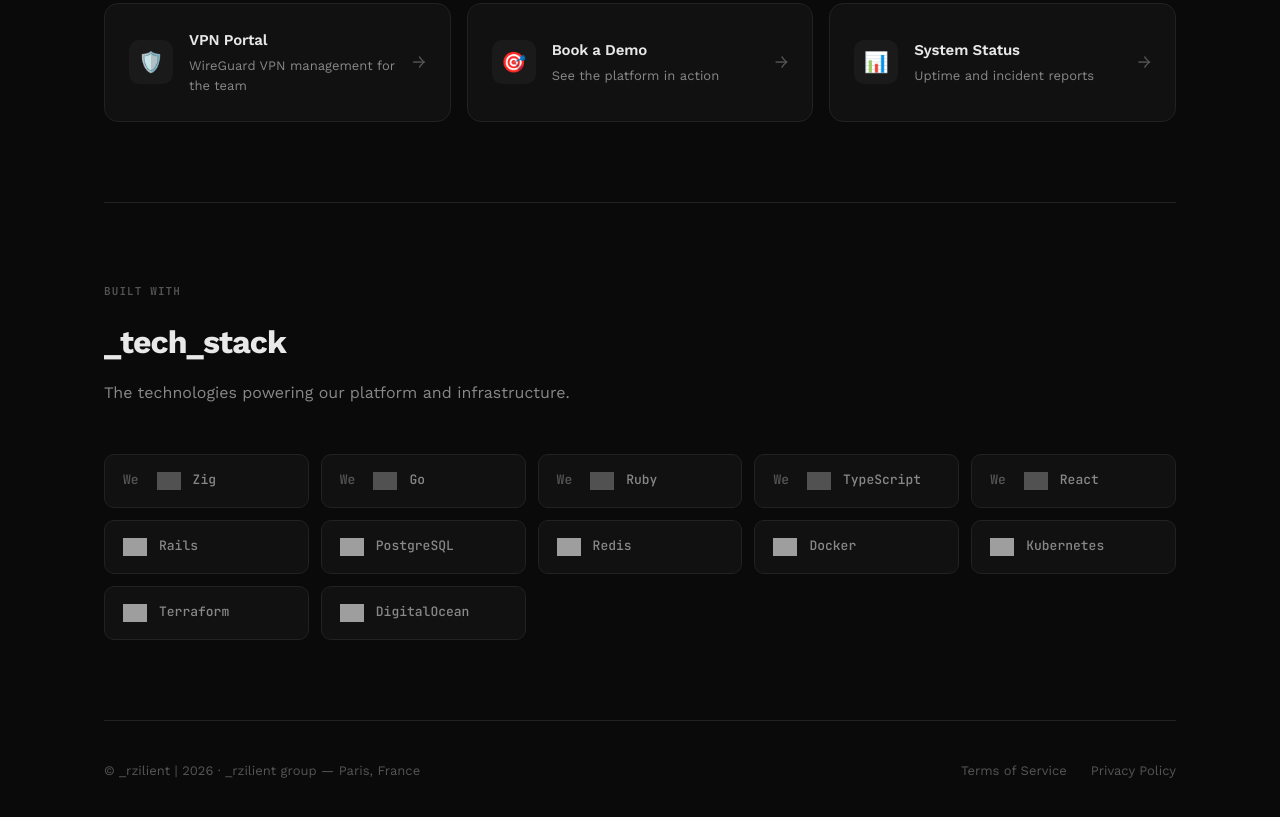
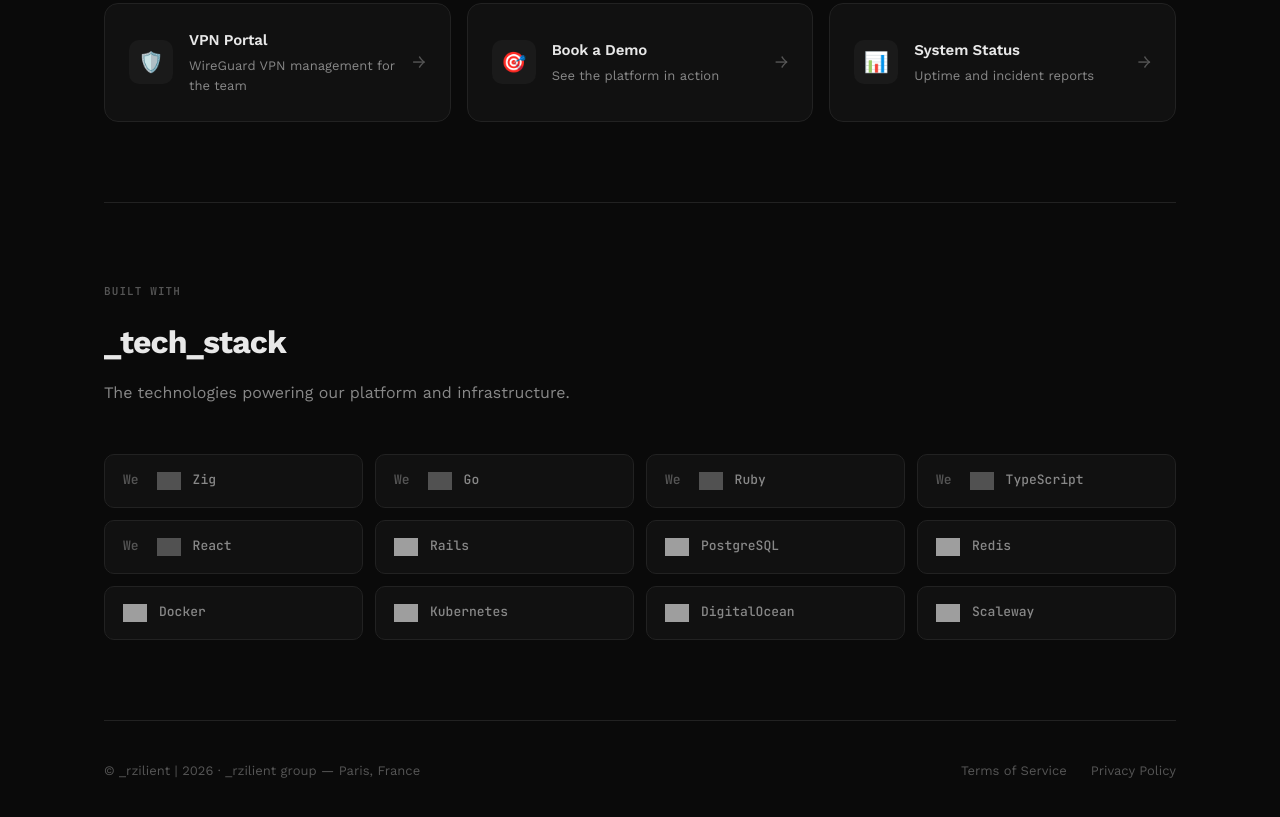
Before and after one commit to rzilient-club/static-page, a plain HTML site: page index.html in a window 1280 px wide. Shown: the part 2010-2827 px from the top of the page. Drawn offline with nearby package versions, Linux system fonts and the light colour scheme; grey boxes are pictures that could not be loaded.

```diff
--- a/css/main.css
+++ b/css/main.css
@@ -863,7 +863,7 @@
 
 .stack-grid {
   display: grid;
-  grid-template-columns: repeat(auto-fill, minmax(170px, 1fr));
+  grid-template-columns: repeat(4, 1fr);
   gap: 12px;
   margin-top: 24px;
 }
@@ -994,7 +994,7 @@
   }
 
   .stack-grid {
-    grid-template-columns: repeat(2, 1fr);
+    grid-template-columns: repeat(2, 1fr);  /* Add this line */
   }
 
   .hero {
--- a/index.html
+++ b/index.html
@@ -191,11 +191,11 @@
       <a class="stack-item" href="https://kubernetes.io" target="_blank" rel="noopener noreferrer">
         <img src="https://cdn.jsdelivr.net/gh/devicons/devicon@latest/icons/kubernetes/kubernetes-original.svg" alt="Kubernetes"> Kubernetes
       </a>
-      <a class="stack-item" href="https://www.terraform.io" target="_blank" rel="noopener noreferrer">
-        <img src="https://cdn.jsdelivr.net/gh/devicons/devicon@latest/icons/terraform/terraform-original.svg" alt="Terraform"> Terraform
-      </a>
       <a class="stack-item" href="https://www.digitalocean.com" target="_blank" rel="noopener noreferrer">
         <img src="https://cdn.jsdelivr.net/gh/devicons/devicon@latest/icons/digitalocean/digitalocean-original.svg" alt="DigitalOcean"> DigitalOcean
+      </a>
+      <a class="stack-item" href="https://www.scaleway.com" target="_blank" rel="noopener noreferrer">
+        <img src="https://cdn.simpleicons.org/scaleway" alt="Scaleway"> Scaleway
       </a>
     </div>
   </section>
```
